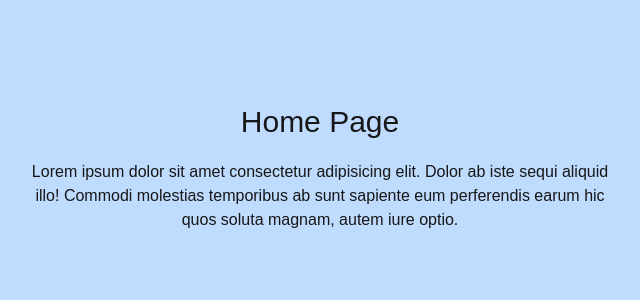
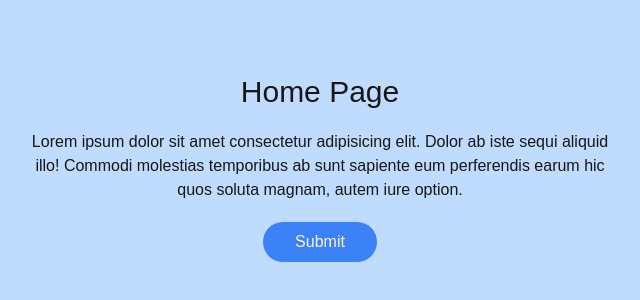
Before and after one commit to Pathum-Hettiarachchi/test_next_js_and_tailwind_css, a Next.js app: page / in a window 1280 px wide. Shown: the part 232-532 px from the top of the page, without its empty margins (320-960 px from the left). Built offline with nearby package versions, Linux system fonts and the light colour scheme.

Commit message:
button updated

```diff
--- a/app/page.tsx
+++ b/app/page.tsx
@@ -6,7 +6,11 @@ export default function page() {
       <h1 className='text-3xl'>Home Page</h1>
       <p className='w-[600px] mt-5 text-center'>Lorem ipsum dolor sit amet consectetur adipisicing elit. Dolor ab iste sequi aliquid illo!
         Commodi molestias temporibus ab sunt sapiente eum perferendis earum hic quos soluta magnam,
-        autem iure optio.</p>
+        autem iure option.</p>
+
+        <div>
+          <button className='bg-blue-500 px-8 py-2 mt-5 rounded-full text-red-50'>Submit</button>
+          </div>
 
       </div>
   )
```
